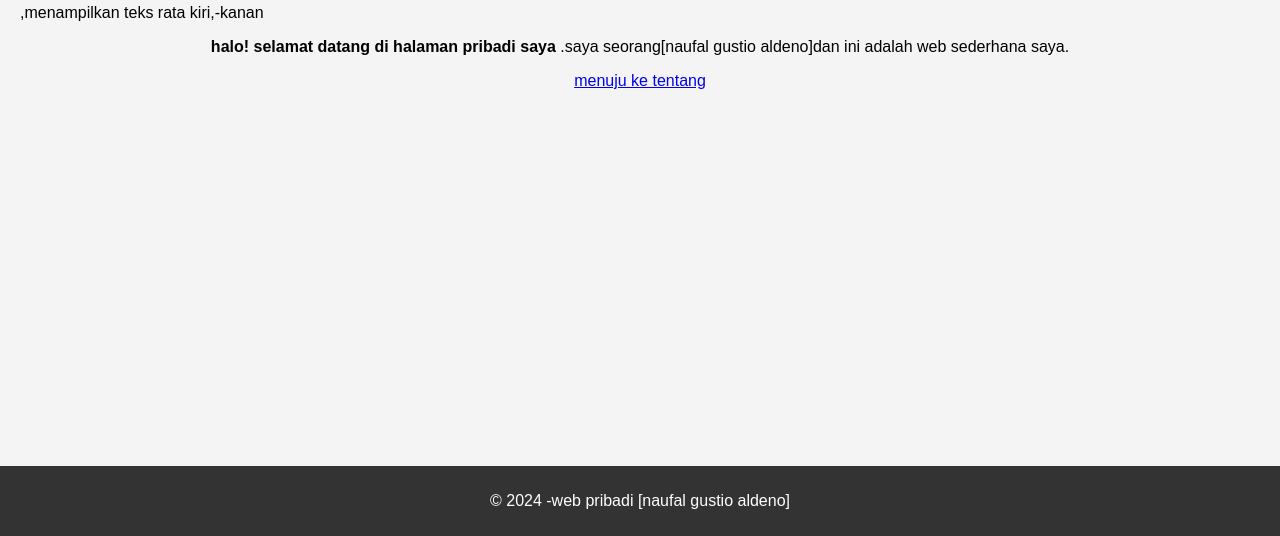
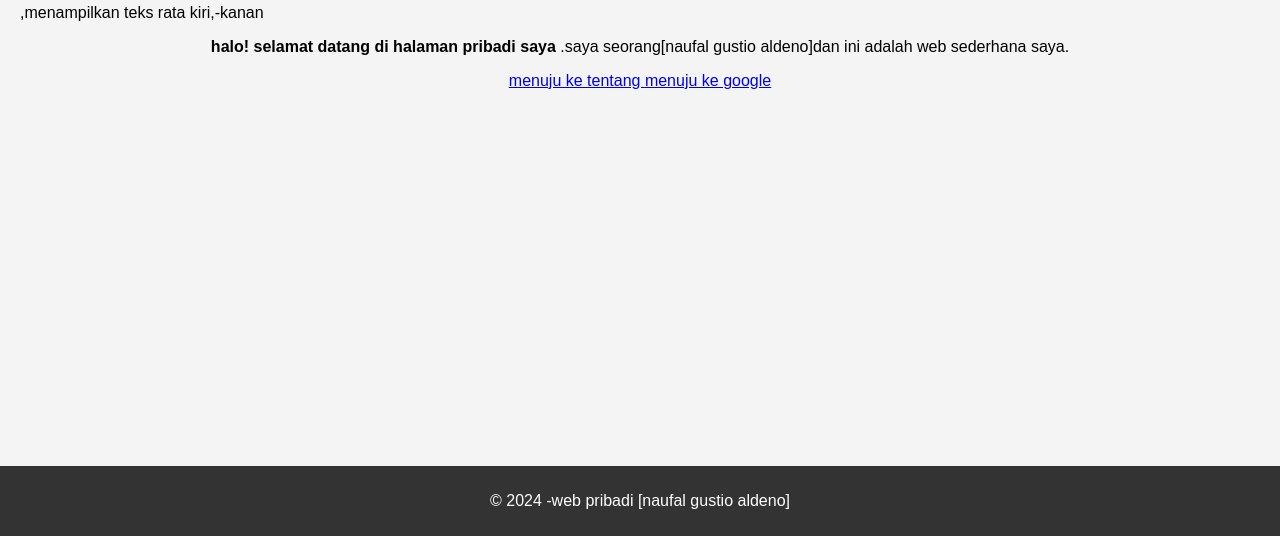
Before and after one commit to naufalgustioaldeno/naufalgustioaldeno.github.io, a plain HTML site: page index.html in a window 1280 px wide. Shown: the part 264-800 px from the top of the page. Drawn offline with Linux system fonts and the light colour scheme.

Commit message:
Update index.html

```diff
--- a/index.html
+++ b/index.html
@@ -24,6 +24,7 @@
             <h2 style="font-family:times new roman;color:blue;font-size:30px;">home<br>ini adalah baris baru</h2>
             <p align="justify">,menampilkan teks rata kiri,-kanan</p> <b></<i></i>halo! selamat datang di halaman pribadi saya<i></i></b> .saya seorang[naufal gustio aldeno]dan ini adalah web sederhana saya.</p>
             <a href="tentang.html">menuju ke tentang </a>
+            <a href="https://www.google.com/">menuju ke google </a>
         </section>
     </main>
     <footer>
```
